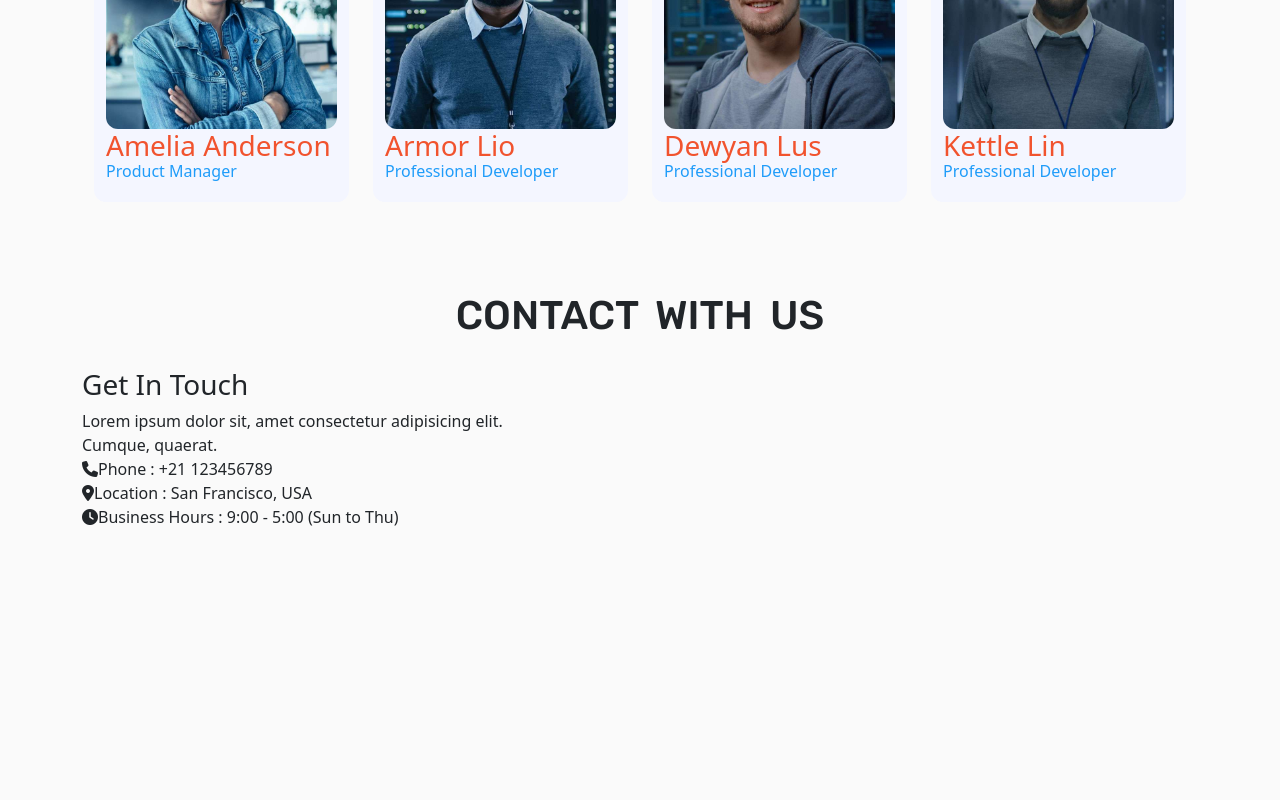
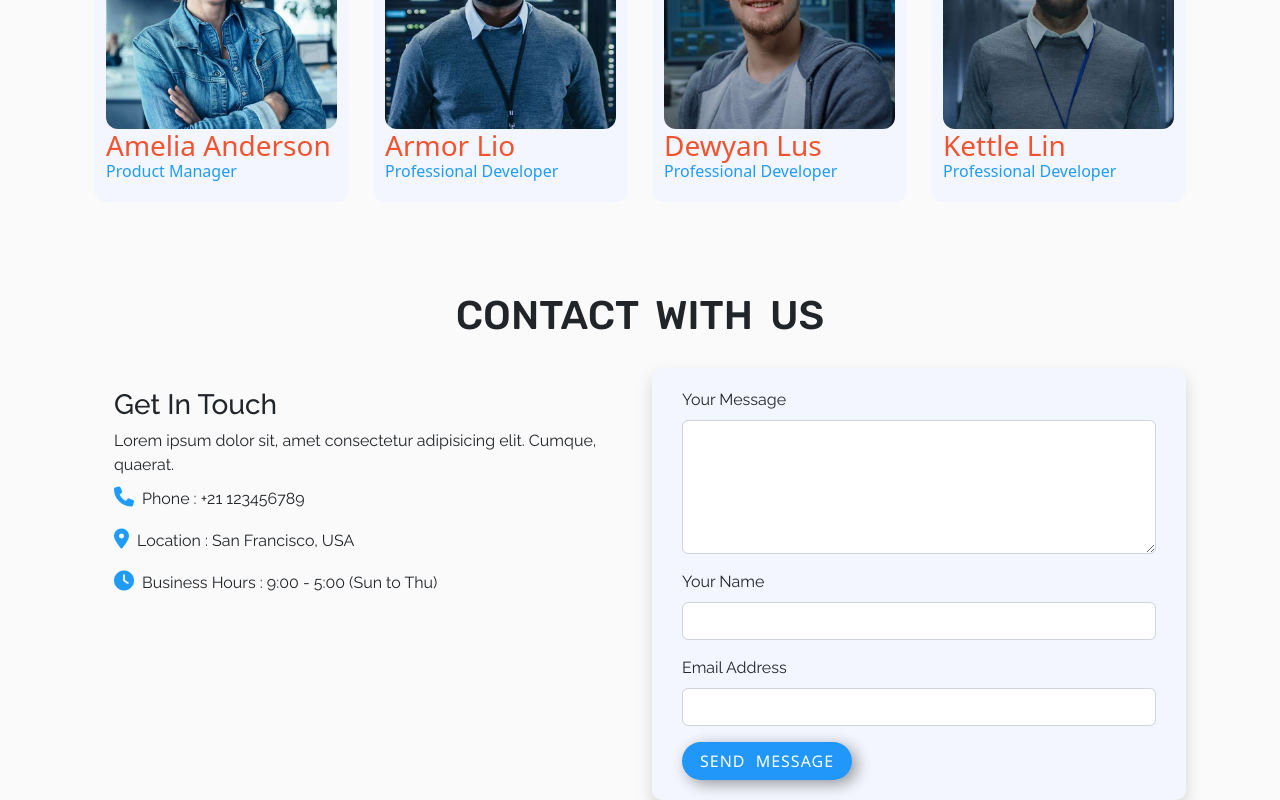
Before and after one commit to sajib-hossan1/programming-champ, a React (Create React App) app: page / in a window 1280 px wide. Shown: the part 3849-4649 px from the top of the page. Before the commit the page ends 4378 px from the top, so only its background shows below. Built offline with nearby package versions, Linux system fonts and the light colour scheme.

Commit message:
contact section done

```diff
--- a/src/components/Contact/Contact.css
+++ b/src/components/Contact/Contact.css
@@ -0,0 +1,30 @@
+.contact-card-left {
+    padding: 20px;
+    font-family: 'Raleway', sans-serif;
+}
+
+.contact-card-left span {
+    margin-bottom: 10px;
+    display: inline-block;
+}
+
+.contact-card-left i {
+    color: #1F9CF9;
+    margin-right: 8px;
+    font-size: 20px;
+}
+
+.contact-btn {
+    padding: 7px 18px;
+}
+
+.contact-from-container {
+    height: 300px;
+}
+
+.container-from {
+    background-color: #F4F6FF;
+    padding: 20px 30px;
+    border-radius: 10px;
+    font-family: 'Raleway', sans-serif;
+}
--- a/src/components/Contact/Contact.js
+++ b/src/components/Contact/Contact.js
@@ -6,26 +6,44 @@ const Contact = () => {
         <main id='contact'>
             <h1 className="section-title">Contact With Us</h1>
             <div className="container">
-                <div className="row">
-                    <div className="col-md-5">
-                        <div className="contact-card-one">
+                <div className="row g-4 mx-auto">
+                    <div className="col-md-12 col-lg-6">
+                        <div className="contact-card-left">
                             <h3>Get In Touch</h3>
                             <span>Lorem ipsum dolor sit, amet consectetur adipisicing elit. Cumque, quaerat.</span>
-                            <div>
+                            <div className='mb-2'>
                                 <i class="fa-solid fa-phone"></i>
                                 <span>Phone : +21 123456789</span>
                             </div>
-                            <div>
+                            <div className='mb-2'>
                                 <i class="fa-solid fa-location-dot"></i>
                                 <span>Location : San Francisco, USA</span>
                             </div>
-                            <div>
+                            <div className='mb-2'>
                                 <i class="fa-solid fa-clock"></i>
                                 <span>Business Hours : 9:00 - 5:00 (Sun to Thu)</span>
                             </div>
                         </div>
                     </div>
-                    <div className="col-md-7"></div>
+                    <div className="col-md-12 col-lg-6">
+                        <div className="contact-from-container">
+                            <form className='container-from shadow'>
+                                <div class="form-group mb-3">
+                                    <label className='mb-2' for="exampleFormControlTextarea3">Your Message</label>
+                                    <textarea class="form-control" id="exampleFormControlTextarea3" rows="5"></textarea>
+                                </div>
+                                <div class="form-group mb-3">
+                                    <label className='mb-2' for="exampleInputText">Your Name</label>
+                                    <input type="text" class="form-control" id="exampleInputText" aria-describedby="emailHelp"/>
+                                </div>
+                                <div class="form-group mb-3">
+                                    <label className='mb-2' for="exampleInputEmail1">Email Address</label>
+                                    <input type="email" class="form-control" id="exampleInputEmail1" aria-describedby="emailHelp"/>
+                                </div>
+                                <button type="submit" class="custom-btn2 contact-btn">Send Message</button>
+                            </form>
+                        </div>
+                    </div>
                 </div>
             </div>
         </main>
```
